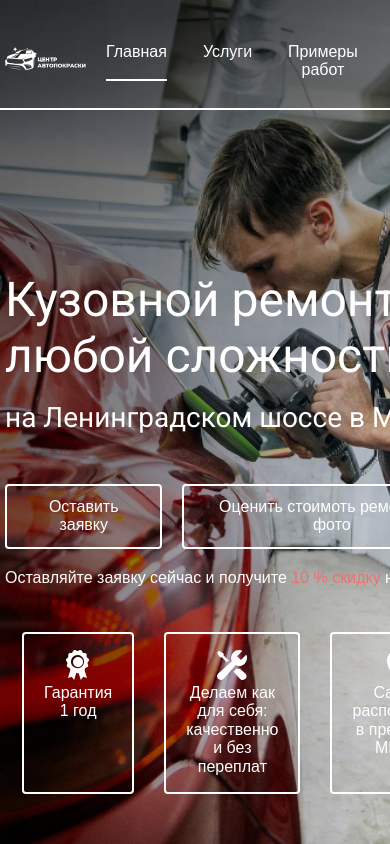
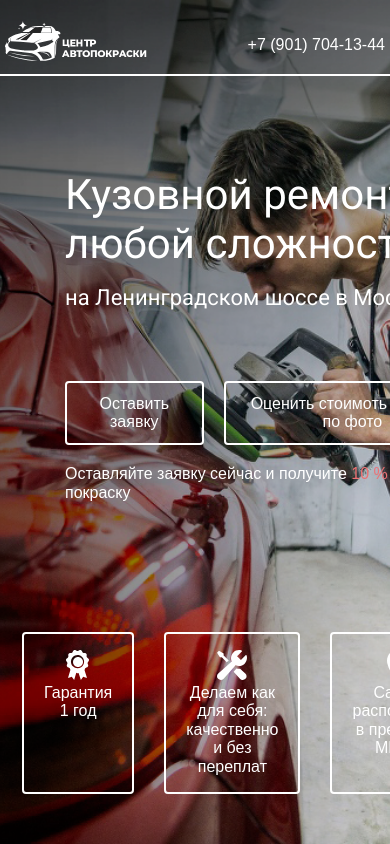
Before and after one commit to Rifat12343211231/auto, a plain HTML site: page index.html in a window 390 px wide. Drawn offline with Linux system fonts and the light colour scheme.

Commit message:
адаптив

```diff
--- a/css/style.css
+++ b/css/style.css
@@ -128,64 +128,6 @@ img {
     color: #FFFFFF;
 }
 
-@media (max-width: 960px) {
-    .container {
-        max-width: 898px;
-    }
-
-    .logo {
-        max-width: 181px;
-    }
-
-    .nav__list {
-        display: flex;
-        column-gap: 36px;
-    }
-
-    .nav__item {
-        border-bottom: 2px solid transparent;
-    }
-
-    .nav__item.active {
-        border-bottom-color: #FFFFFF;
-    }
-
-    .nav__link {
-        font-size: 16px;
-        line-height: 1.13;
-        color: #FFFFFF;
-        transition: opacity 0.3s;
-    }
-
-    .nav__link:hover {
-        opacity: 0.8;
-    }
-
-    .address {
-        display: flex;
-        align-items: center;
-        column-gap: 52px;
-        font-style: normal;
-    }
-
-    .location {
-        color: #FFFFFF;
-    }
-
-    .location::before {
-        content: "";
-        display: inline-block;
-        width: 15px;
-        height: 15px;
-        background: url(../img/icons/location.svg) bottom center/contain no-repeat;
-        margin-right: 2px;
-    }
-
-    .tel {
-        color: #FFFFFF;
-    }
-}
-
 .main {
     color: #FFFFFF;
 }
@@ -206,6 +148,7 @@ img {
 
 .hero__main {
     flex: 1;
+    padding-left: 96px;
 }
 
 .title {
@@ -277,3 +220,56 @@ img {
 .advantage__icon {}
 
 .advantage__text {}
+
+@media (max-width: 960px) {
+    .container {
+        max-width: 898px;
+    }
+
+    .logo {
+        max-width: 181px;
+    }
+
+    .location {
+        display: none;
+    }
+
+    .hero {
+        padding-top: 210px;
+    }
+
+    .hero__main {
+        padding-left: 73px;
+    }
+
+    .title {
+        font-size: 42px;
+    }
+
+    .hero__subtitle {
+        font-size: 22px;
+        margin-bottom: 70px;
+    }
+}
+
+@media (max-width: 768px) {
+    .header .nav {
+        display: none;
+    }
+
+    .logo {
+        max-width: 142px;
+    }
+
+    .container {
+        max-width: 726px;
+    }
+
+    .hero {
+        padding-top: 170px;
+    }
+
+    .hero__main {
+        padding-left: 60px;
+    }
+}
```
